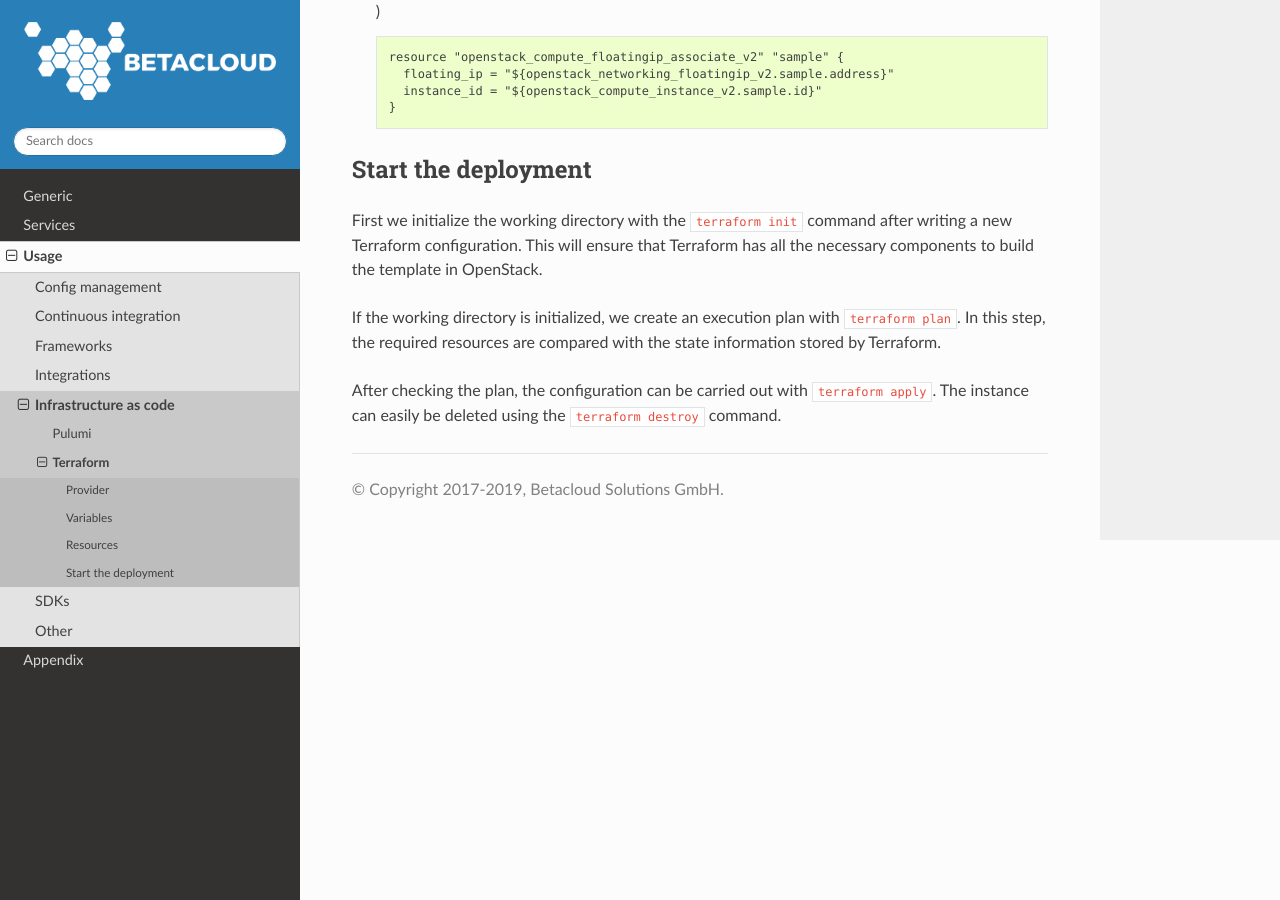
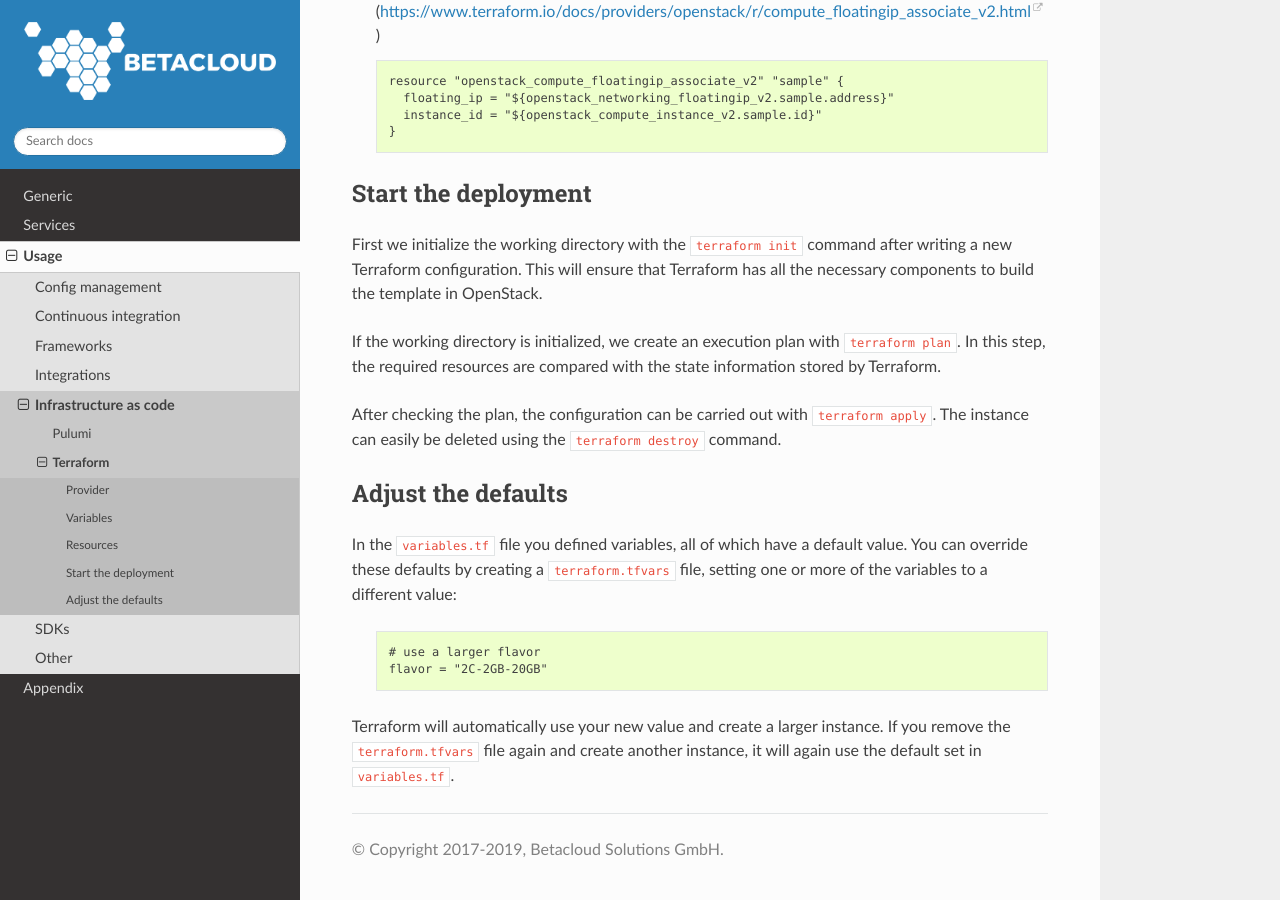
Before and after one commit to betacloud/documentation, a Sphinx documentation site: the page built from source/usage/terraform.rst, in a window 1280 px wide and 900 px high, scrolled down 2259 px. Built offline with Sphinx 7.4.7 and the Read the Docs theme 2.0.0, drawn with Linux system fonts in a browser that asks for light colours.

Commit message:
terraform.rst: add section how to override default values

```diff
--- a/source/usage/terraform.rst
+++ b/source/usage/terraform.rst
@@ -133,3 +133,15 @@
 After checking the plan, the configuration can be carried  out with
 ``terraform apply``. The instance can easily be deleted using the
 ``terraform destroy`` command.
+
+Adjust the defaults
+====================
+
+In the ``variables.tf`` file you defined variables, all of which have a default value. You can override these defaults by creating a ``terraform.tfvars`` file, setting one or more of the variables to a different value:
+
+  .. code-block:: none
+
+     # use a larger flavor
+     flavor = "2C-2GB-20GB"
+
+Terraform will automatically use your new value and create a larger instance. If you remove the ``terraform.tfvars`` file again and create another instance, it will again use the default set in ``variables.tf``.
```
